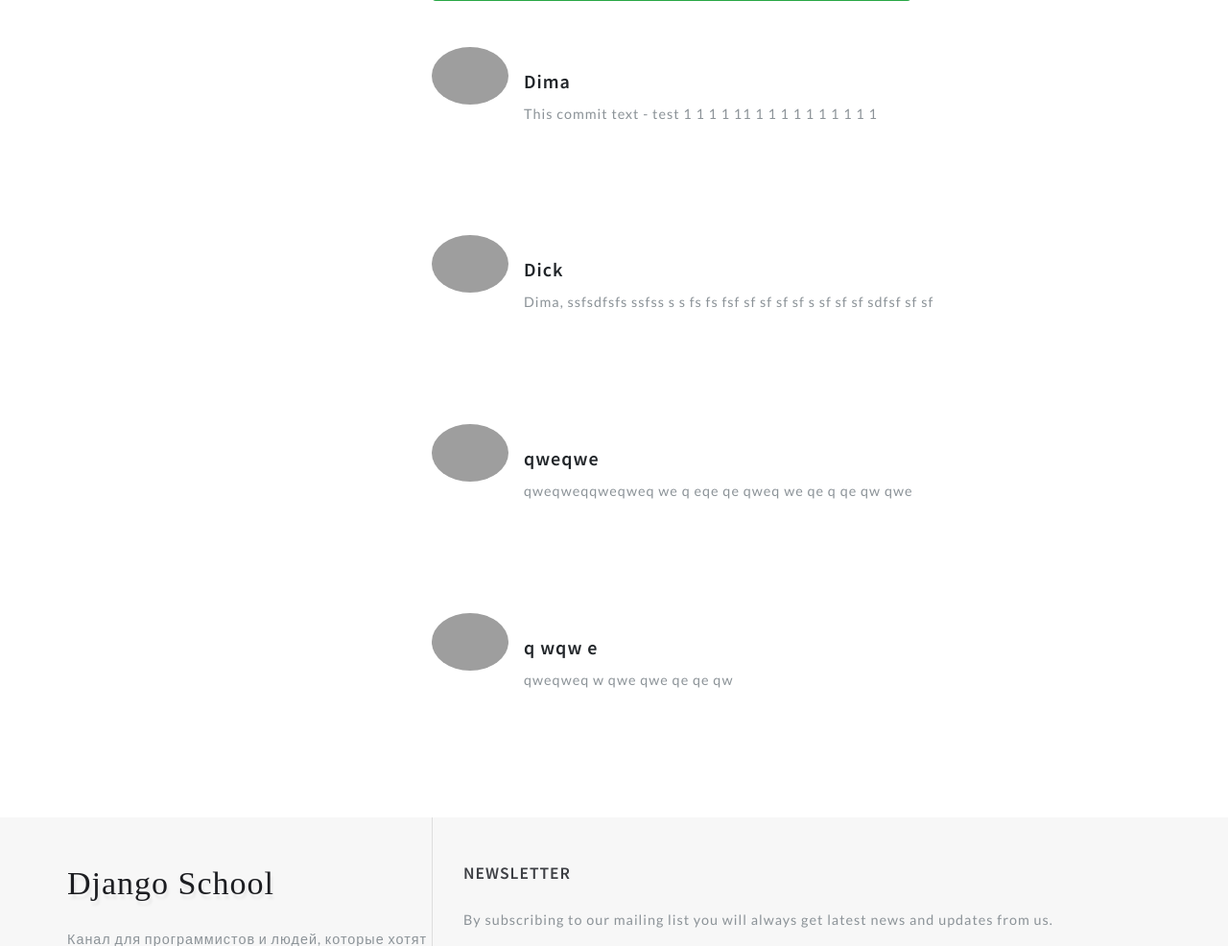
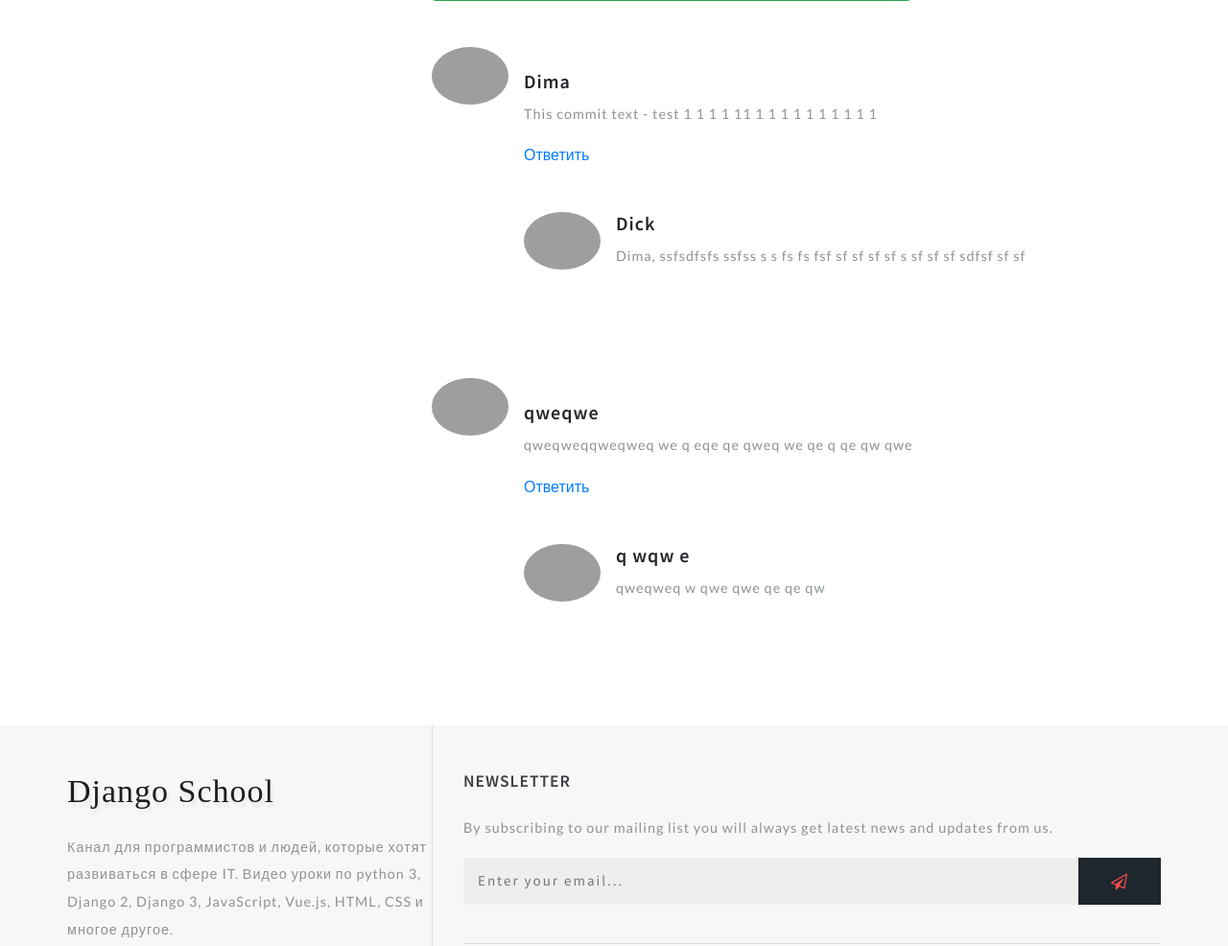
Before and after one commit to shevchenkodim/Movie_site_Django_3, a Django app: a page that uses templates/movies/movie_detail.html in a window 1280 px wide. Shown: the part 2631-3617 px from the top of the page at 96% size. Run offline with Django 3.2, Linux system fonts and the light colour scheme; data comes from the database, SQL or seed files in the repository; both versions use the stored data as it was after the commit; some libraries are stand-ins or nearby versions; grey boxes are pictures that could not be loaded.

Commit message:
ForeignKey self, response to review
:Release Notes:

:Detailed Notes:

:Testing Performed:
No tests

:QA Notes:

:Issues Addressed:

Signed-off-by: Shevchenko Dmytro <dimashevchenko10021999@gmail.com>

```diff
--- a/movies/models.py
+++ b/movies/models.py
@@ -77,6 +77,9 @@ class Movie(models.Model):
     def get_absolute_url(self):
         return reverse("movie_detail", kwargs={"slug": self.url})
 
+    def get_review(self):
+        return self.reviews_set.filter(parent__isnull=True)
+
     class Meta:
         verbose_name = "Фильм"
         verbose_name_plural = "Фильмы"
--- a/movies/views.py
+++ b/movies/views.py
@@ -25,6 +25,8 @@ class AddReview(View):
         movie = Movie.objects.get(id=pk)
         if form.is_valid():
             form = form.save(commit=False)
+            if request.POST.get("parent", None):
+                form.parent_id = int(request.POST.get("parent"))
             form.movie = movie
             form.save()
         return redirect(movie.get_absolute_url())
--- a/templates/movies/movie_detail.html
+++ b/templates/movies/movie_detail.html
@@ -137,8 +137,9 @@
                     </span>
                     Оставить отзыв
                 </h3>
-                <form action="{% url 'add_review' movie.id %}" method="post" class="mt-4">
+                <form action="{% url 'add_review' movie.id %}" method="post" class="mt-4" id="formReview">
                     {% csrf_token %}
+                    <input type="hidden" name="parent" id="contactparent" value="">
                     <div class="form-group editContent" style="outline: none; cursor: inherit;">
                         <label for="contactcomment" class="editContent" style="outline: none; cursor: inherit;">
                             Ваш комментарий
@@ -166,36 +167,33 @@
             </div>
             <!--  //contact form grid ends here -->
         </div>
-        {% for review in movie.reviews_set.all  %}
+        {% for review in movie.get_review %}
         <div class="media py-5">
-            <img src="https://lh3.googleusercontent.com/proxy/uUXArfkhcD4901rnI82hZqQ_iMR5sUPvnXVkZv82rquxno3qXp8x8QSzMqwbK1txs05IjmPKJAJZFFXmRvESuXU6YerBuLwt" class="mr-3 img-fluid" alt="image" style="width:80px; outline: none; cursor: inherit;">
+            <img src="https://lh3.googleusercontent.com/proxy/i9FbEY1ppAt2p7uFQSbbZTKhVkBTZFu0Htb4J_fa9pV6oSA-_ZbHpuEo0DQoBw6U2TpOcUSfEF1VhE9AbHzA__CDb78W0ESd" class="mr-3 img-fluid" alt="image" style="width:80px;">
             <div class="media-body mt-4">
-                <h5 class="mt-0 editContent" style="outline: none; cursor: inherit;">
-                    {{ review.name }}
-                </h5>
-                <p class="mt-2 editContent" style="outline: none; cursor: inherit;">
-                    {{ review.text }}
-                </p>
-                <!--<div class="media mt-5 editContent"
-                     style="outline: none; cursor: inherit;">
+                <h5 class="mt-0 editContent">{{ review.name }}</h5>
+                <p class="mt-2 editContent">{{ review.text }}</p>
+                <a href="#formReview" onclick="addReview('{{ review.name }}', '{{ review.id }}')">Ответить</a>
+                {% for rew in review.reviews_set.all %}
+                <div class="media mt-5 editContent">
                     <a class="pr-3" href="#">
-                        <img src="bundles/images/te1.jpg" class="img-fluid "
-                             alt="image" style="outline: none; cursor: inherit;">
+                        <img src="https://lh3.googleusercontent.com/proxy/i9FbEY1ppAt2p7uFQSbbZTKhVkBTZFu0Htb4J_fa9pV6oSA-_ZbHpuEo0DQoBw6U2TpOcUSfEF1VhE9AbHzA__CDb78W0ESd" class="img-fluid "alt="image" style="width:80px;">
                     </a>
                     <div class="media-body">
-                        <h5 class="mt-0 editContent"
-                            style="outline: none; cursor: inherit;">Leia Organa</h5>
-                        <p class="mt-2 editContent"
-                           style="outline: none; cursor: inherit;"> Cras sit amet
-                            nibh libero, in gravida nulla. Nulla vel metus
-                            scelerisque ante sollicitudin. Cras purus odio,
-                            vestibulum in vulputate at, tempus viverra turpis. Fusce
-                            condimentum nunc ac nisi vulputate fringilla..</p>
+                        <h5 class="mt-0 editContent">{{ rew.name }}</h5>
+                        <p class="mt-2 editContent" >{{ rew.text }}</p>
                     </div>
-                </div>-->
+                </div>
+                {% endfor %}
             </div>
         </div>
         {% endfor %}
     </div>
 </div>
+<script>
+    function addReview(name, id) {
+        document.getElementById("contactparent").value = id;
+        document.getElementById("contactcomment").innerText = name + ',';
+    }
+</script>
 {% endblock movie %}
```
Also changed, not shown: db.sqlite3.
